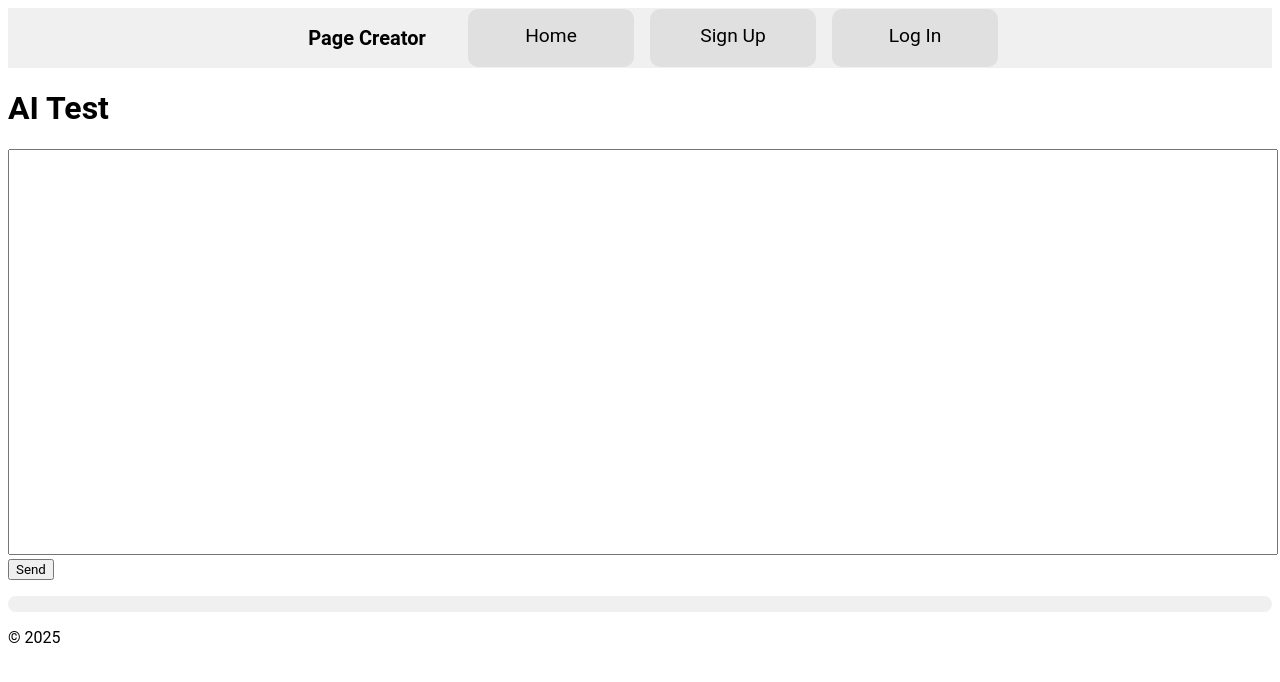
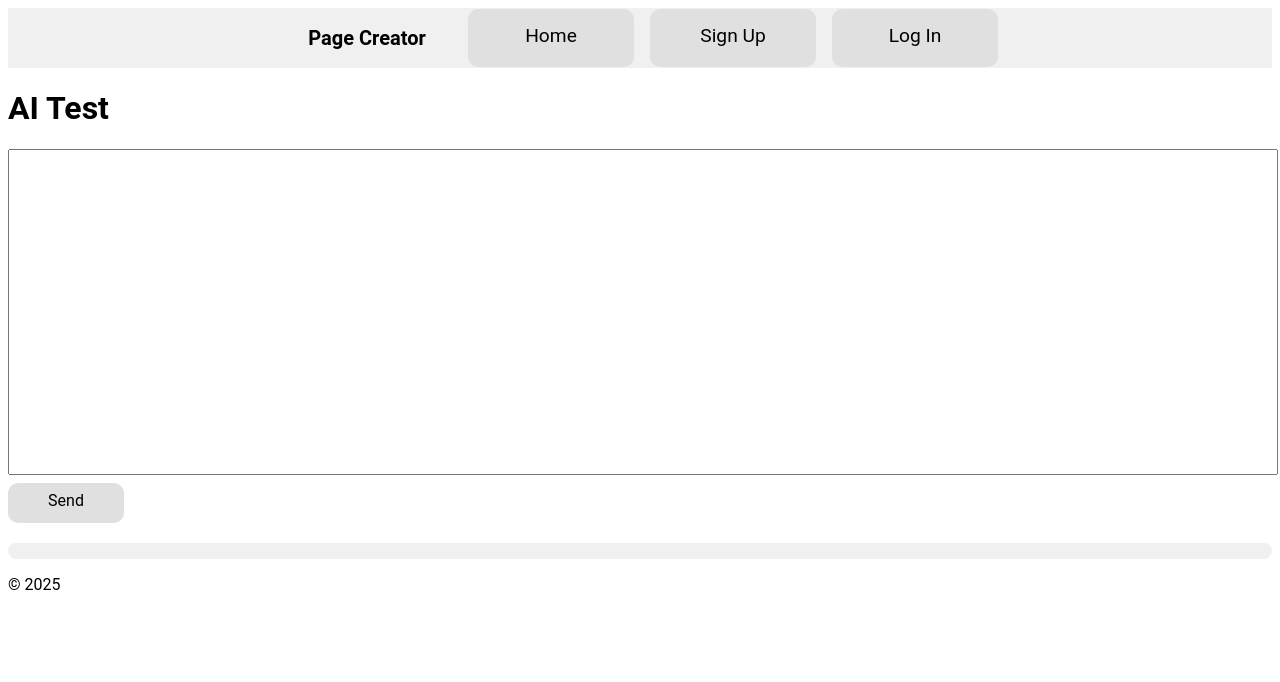
Before and after one commit to SuperYoshi10000/webpagewithbadlogin, a SvelteKit app: page /super/duper/secret/page/that/you/will/never/know/about in a window 1280 px wide. Shown: the top 682 px of the page. Built offline with nearby package versions, Linux system fonts and the light colour scheme; no server answers.

Commit message:
secret (nothing here)

```diff
--- a/src/routes/super/duper/secret/page/that/you/will/never/know/about/+page.svelte
+++ b/src/routes/super/duper/secret/page/that/you/will/never/know/about/+page.svelte
@@ -1,4 +1,6 @@
 <script lang="ts">
+    import Button from "../../../../../../../../../../../components/Button.svelte";
+
 
     async function send() {
         const formData = new FormData();
@@ -20,13 +22,13 @@
 <title>AI Test</title>
 <h1>AI Test</h1>
 <textarea bind:value={text}></textarea>
-<button on:click={send}>Send</button>
+<Button on:click={send}>Send</Button>
 <pre>{@html result}</pre>
 
 <style>
     textarea {
         width: 100%;
-        height: 50vh;
+        height: 20rem;
         resize: none;
     }
     pre {
```
